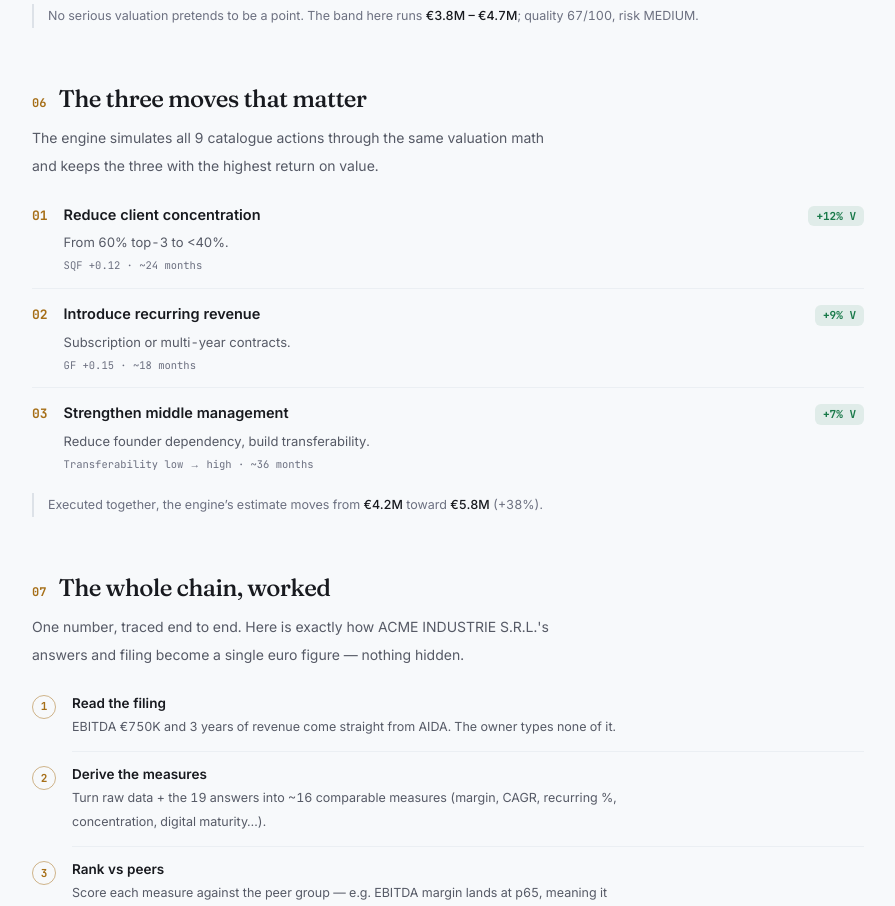
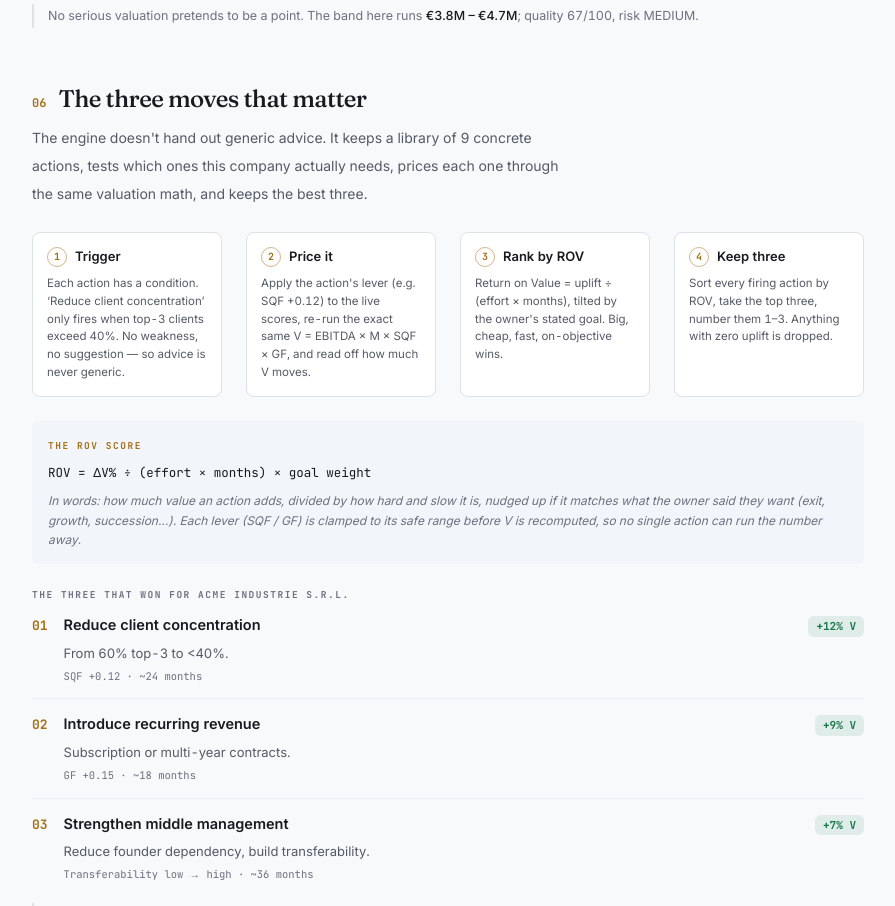
Before and after one commit to harish885/VIP, a Next.js app in the folder web/: page /how-it-works in a window 1280 px wide. Shown: the part 3320-4226 px from the top of the page, without its empty margins (192-1087 px from the left). Built offline with nearby package versions, Linux system fonts and the light colour scheme; no server answers.

Commit message:
Explain the recommendation engine on how-it-works
Chapter 6 shows the mechanism: Trigger (fires only on a real weakness),
Price it (apply SQF/GF lever, re-run V), Rank by ROV, Keep three. ROV
formula shown as math and plain words; Top-3 reframed as the winners.

```diff
--- a/web/components/explainer/explainer.tsx
+++ b/web/components/explainer/explainer.tsx
@@ -427,8 +427,41 @@ export function Explainer({ story }: { story: ExplainerStory }) {
       <Chapter
         n={6}
         title={CHAPTERS[5]}
-        lede={`The engine simulates all ${story.actionCatalogueCount} catalogue actions through the same valuation math and keeps the three with the highest return on value.`}
+        lede={`The engine doesn't hand out generic advice. It keeps a library of ${story.actionCatalogueCount} concrete actions, tests which ones this company actually needs, prices each one through the same valuation math, and keeps the best three.`}
       >
+        {/* How an action becomes a recommendation */}
+        <div className="mb-6 grid gap-x-6 gap-y-4 sm:grid-cols-2 lg:grid-cols-4">
+          {[
+            ["Trigger", "Each action has a condition. ‘Reduce client concentration’ only fires when top-3 clients exceed 40%. No weakness, no suggestion — so advice is never generic."],
+            ["Price it", "Apply the action's lever (e.g. SQF +0.12) to the live scores, re-run the exact same V = EBITDA × M × SQF × GF, and read off how much V moves."],
+            ["Rank by ROV", "Return on Value = uplift ÷ (effort × months), tilted by the owner's stated goal. Big, cheap, fast, on-objective wins."],
+            ["Keep three", "Sort every firing action by ROV, take the top three, number them 1–3. Anything with zero uplift is dropped."],
+          ].map((c, i) => (
+            <div key={c[0]} className="rounded-lg border border-line bg-bg-1 p-3.5">
+              <div className="flex items-center gap-2">
+                <span className="inline-flex h-5 w-5 items-center justify-center rounded-full border border-gold/50 font-mono text-[10px] font-bold text-gold">{i + 1}</span>
+                <span className="text-[13px] font-semibold text-text">{c[0]}</span>
+              </div>
+              <p className="mt-2 text-[11.5px] leading-[1.55] text-text-dim">{c[1]}</p>
+            </div>
+          ))}
+        </div>
+
+        <div className="mb-6 rounded-md bg-bg-2/70 px-4 py-3.5 text-[12.5px] leading-relaxed text-text-dim">
+          <span className="font-mono text-[9.5px] font-bold uppercase tracking-eyebrow text-gold">The ROV score</span>
+          <div className="mt-2 font-mono text-[12.5px] text-text">
+            ROV = ΔV% ÷ (effort × months) × goal&nbsp;weight
+          </div>
+          <p className="mt-2 text-[12px] italic text-text-faint">
+            In words: how much value an action adds, divided by how hard and slow it is, nudged up if it matches
+            what the owner said they want (exit, growth, succession…). Each lever (SQF / GF) is clamped to its
+            safe range before V is recomputed, so no single action can run the number away.
+          </p>
+        </div>
+
+        <div className="mb-3 font-mono text-[9.5px] font-bold uppercase tracking-eyebrow text-text-faint">
+          The three that won for {story.company.name}
+        </div>
         <ol className="divide-y divide-line-faint">
           {story.recommendations.map((action) => (
             <li key={action.id} className="flex items-start gap-4 py-3.5 first:pt-0 last:pb-0">
```
